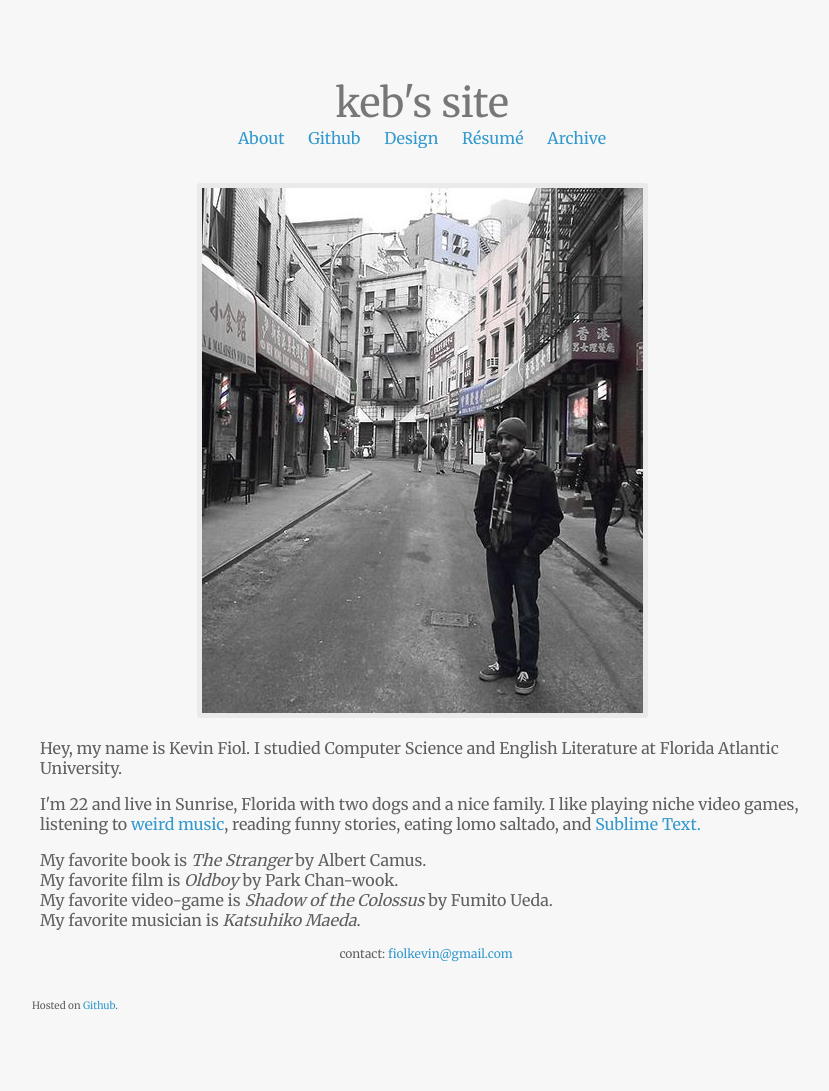
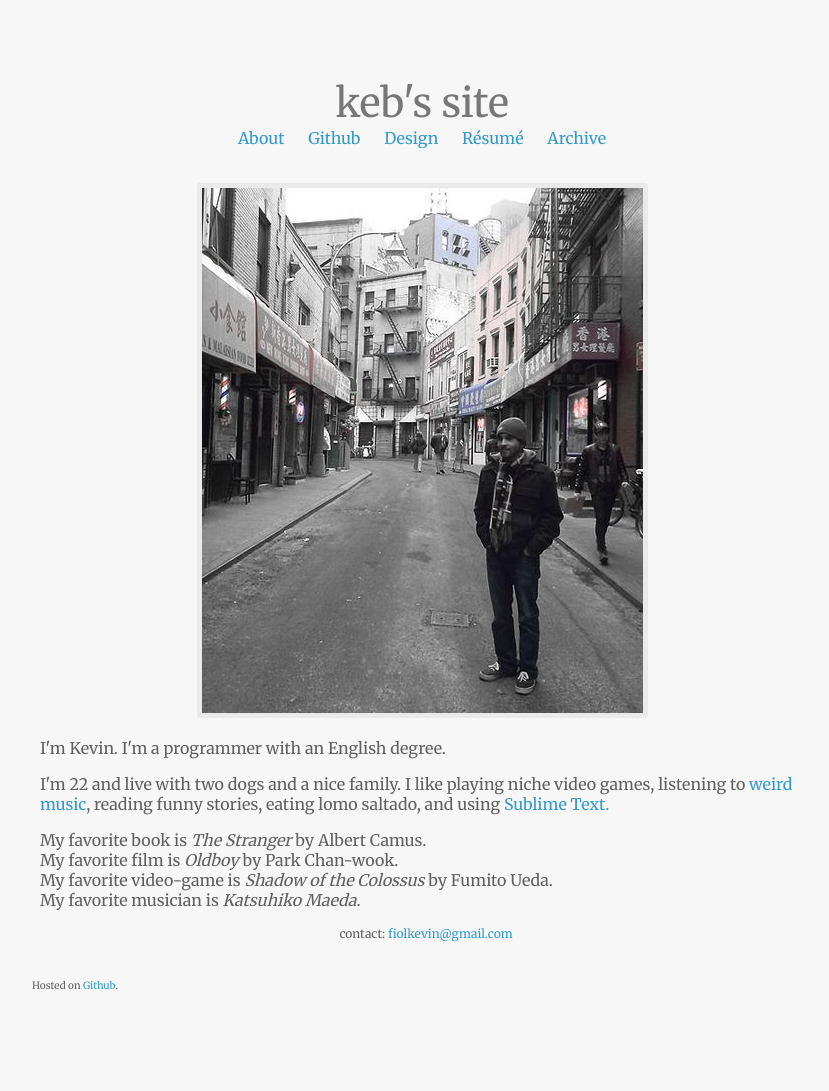
Before and after one commit to kevinfiol/kevinfiol.github.io, a Jekyll site: the page built from about.html, in a window 1280 px wide. Shown: the whole page, without its empty margins (218-1047 px from the left). Built offline with Jekyll 4.4.1, drawn with Linux system fonts in a browser that asks for light colours; nearby versions of some CDN libraries.

Commit message:
updated about

```diff
--- a/about.html
+++ b/about.html
@@ -5,9 +5,9 @@ title: About
 
 <section id="main">
 	<div class="img-container"><img src="images/photo3.jpg" /></div>
-	<p>Hey, my name is Kevin Fiol. I studied Computer Science and English Literature at Florida Atlantic University.</p>
-	<p>I'm 22 and live in Sunrise, Florida with two dogs and a nice family.
-		I like playing niche video games, listening to <a href="http://www.last.fm/user/KevinVillage">weird music</a>, reading funny stories, eating lomo saltado, and <a href="http://www.sublimetext.com/">Sublime Text.</a></p>
+	<p>I'm Kevin. I'm a programmer with an English degree.</p>
+	<p>I'm 22 and live with two dogs and a nice family.
+		I like playing niche video games, listening to <a href="http://www.last.fm/user/KevinVillage">weird music</a>, reading funny stories, eating lomo saltado, and using <a href="http://www.sublimetext.com/">Sublime Text.</a></p>
 
 	<p>
 		My favorite book is <i>The Stranger</i> by Albert Camus. <br/>
```
